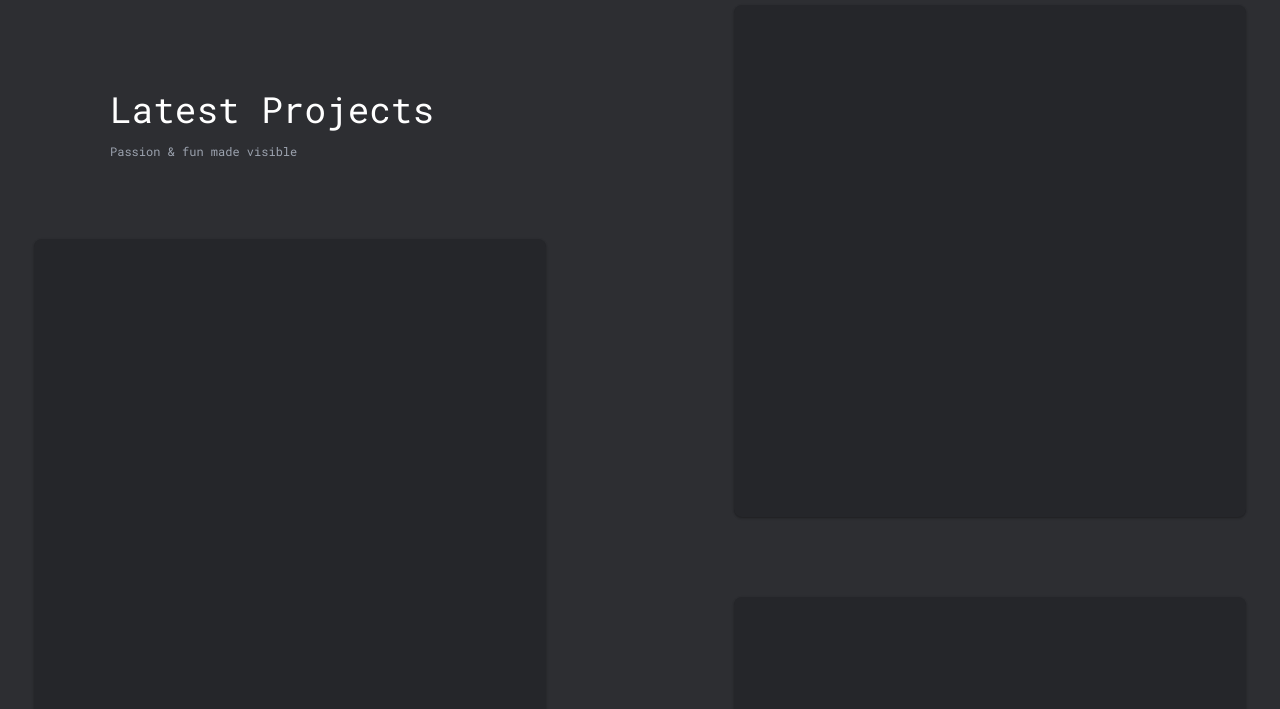
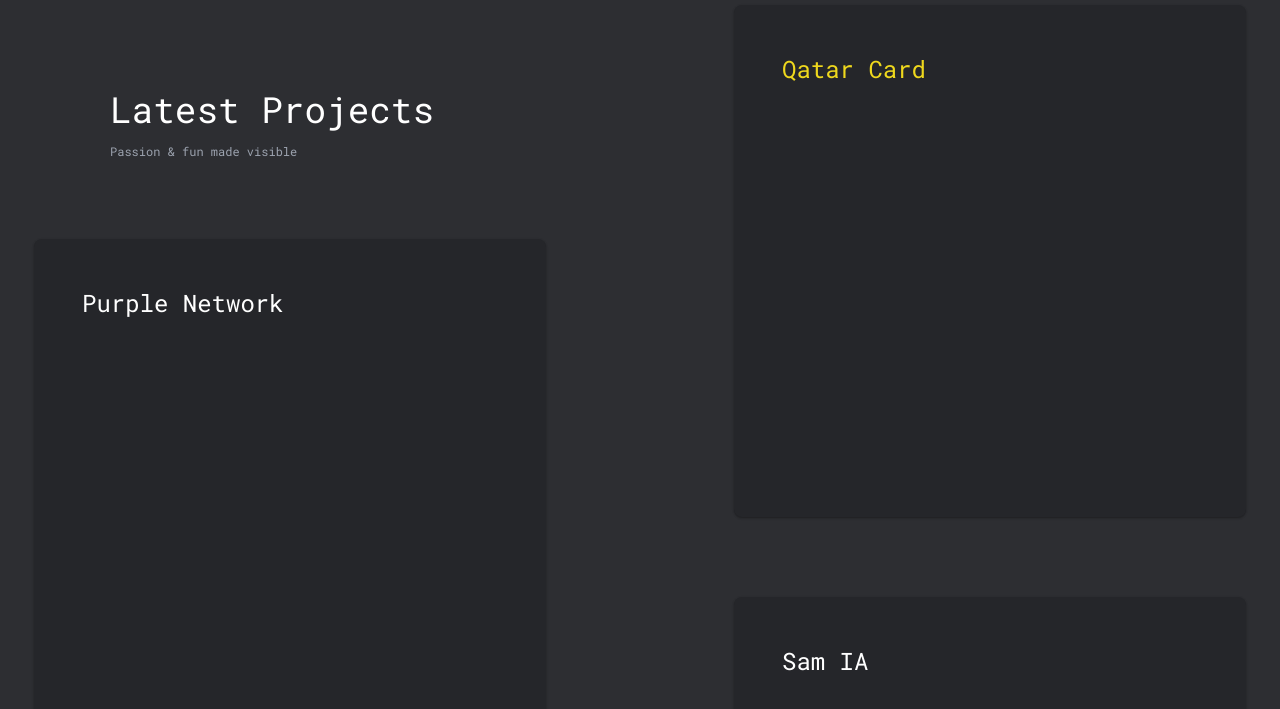
Before and after one commit to lvidal1/profile-2023, a Next.js app: page / in a window 1280 px wide. Shown: the part 1939-2648 px from the top of the page. Built offline with nearby package versions, Linux system fonts and the light colour scheme.

Commit message:
Update ProjectCard

```diff
--- a/components/ProjectCard.tsx
+++ b/components/ProjectCard.tsx
@@ -1,9 +1,16 @@
+import classNames from 'classnames';
 import React from 'react'
 import styles from "../styles/components/ProjectCard.module.scss"
 
-export const ProjectCard = () => {
+interface ProjectCardProp {
+    title: string;
+    sparkle?: boolean;
+}
+
+export const ProjectCard = ({ title, sparkle }: ProjectCardProp) => {
     return (
         <div className={styles.container}>
+            <div className={classNames([styles.title, sparkle ? styles.sparkle : ""])}>{title}</div>
         </div>
     )
 }
--- a/components/Projects.tsx
+++ b/components/Projects.tsx
@@ -12,11 +12,11 @@ export const Projects = () => {
                         <h4 className={styles.title}>Latest Projects</h4>
                         <p className={styles.label}>Passion & fun made visible</p>
                     </div>
-                    <ProjectCard />
+                    <ProjectCard title={"Purple Network"} />
                 </div>
                 <div className={classNames([styles.column, styles.right])}>
-                    <ProjectCard />
-                    <ProjectCard />
+                    <ProjectCard title={"Qatar Card"} sparkle={true} />
+                    <ProjectCard title={"Sam IA"} />
                 </div>
             </div>
         </section>
--- a/styles/components/ProjectCard.module.scss
+++ b/styles/components/ProjectCard.module.scss
@@ -1,4 +1,12 @@
 .container{
-    @apply mx-auto w-80 md:w-144 h-80 md:h-144 mb-10 md:mb-20;
+    @apply mx-auto w-80 md:w-144 h-80 md:h-144 mb-10 md:mb-20 p-6 md:p-12;
     @apply bg-black rounded-lg shadow-card;
 }
+
+.title{
+    @apply text-left text-lg md:text-2xl md:leading-snug mb-2;
+}
+
+.sparkle{
+    @apply text-primary
+}
```
